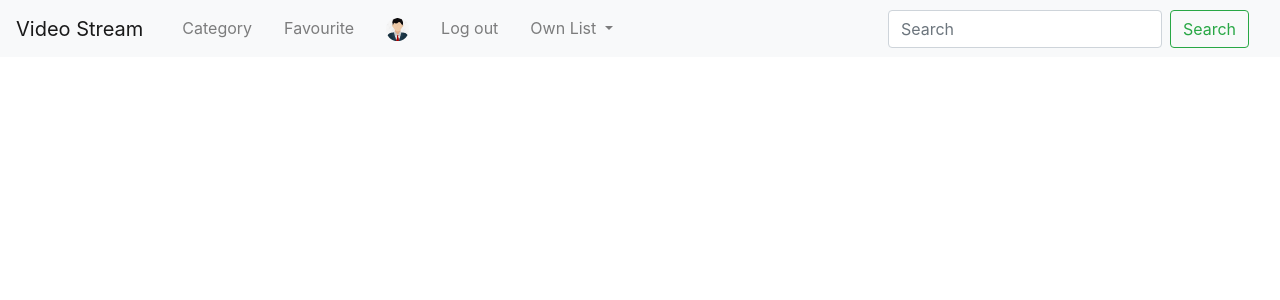
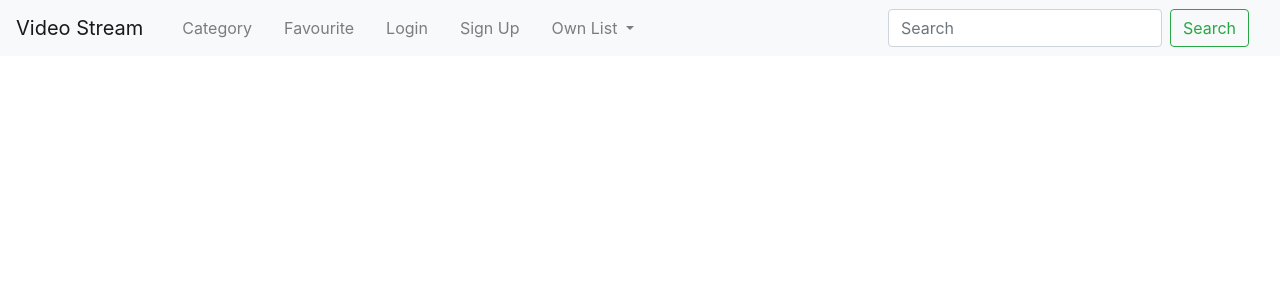
Before and after one commit to Nahid2194/Video_Stream_Django, a Django app: page / in a window 1280 px wide. Shown: the top 300 px of the page. Run offline with Django 3.2, Linux system fonts and the light colour scheme; some libraries are stand-ins or nearby versions.

Commit message:
navbar change dynamically

```diff
--- a/Login_App/views.py
+++ b/Login_App/views.py
@@ -34,7 +34,7 @@ def login_user(request):
 
 @login_required
 def logout_user(request):
-    return render(request, 'Login_App/signup.html')
+    return render(request, 'Login_App/logout.html')
 
 
 @login_required
--- a/templates/navbar.html
+++ b/templates/navbar.html
@@ -35,7 +35,7 @@
                 <li class="nav-item pr-3">
                     <a class="nav-link" href="#">Favourite</a>
                 </li>
-
+                {% if user.is_authenticated %}
                 <li class="nav-item pr-3">
                     {% if user.profile.profile_picture %}
                     <a class="nav-link" href="{% url 'Login_App:profile' %}"><img
@@ -49,6 +49,16 @@
                 <li class="nav-item pr-3">
                     <a class="nav-link" href="{% url 'Login_App:logout' %}">Log out</a>
                 </li>
+                {% else %}
+
+                <li class="nav-item pr-3">
+                    <a class="nav-link" href="{% url 'Login_App:login' %}">Login</a>
+                </li>
+                <li class="nav-item pr-3">
+                    <a class="nav-link" href="{% url 'Login_App:signup' %}">Sign Up</a>
+                </li>
+                {% endif %}
+
                 <li class="nav-item dropdown pr-3">
                     <a class="nav-link dropdown-toggle" href="#" id="navbarDropdown" role="button"
                         data-toggle="dropdown" aria-haspopup="true" aria-expanded="false">
```
